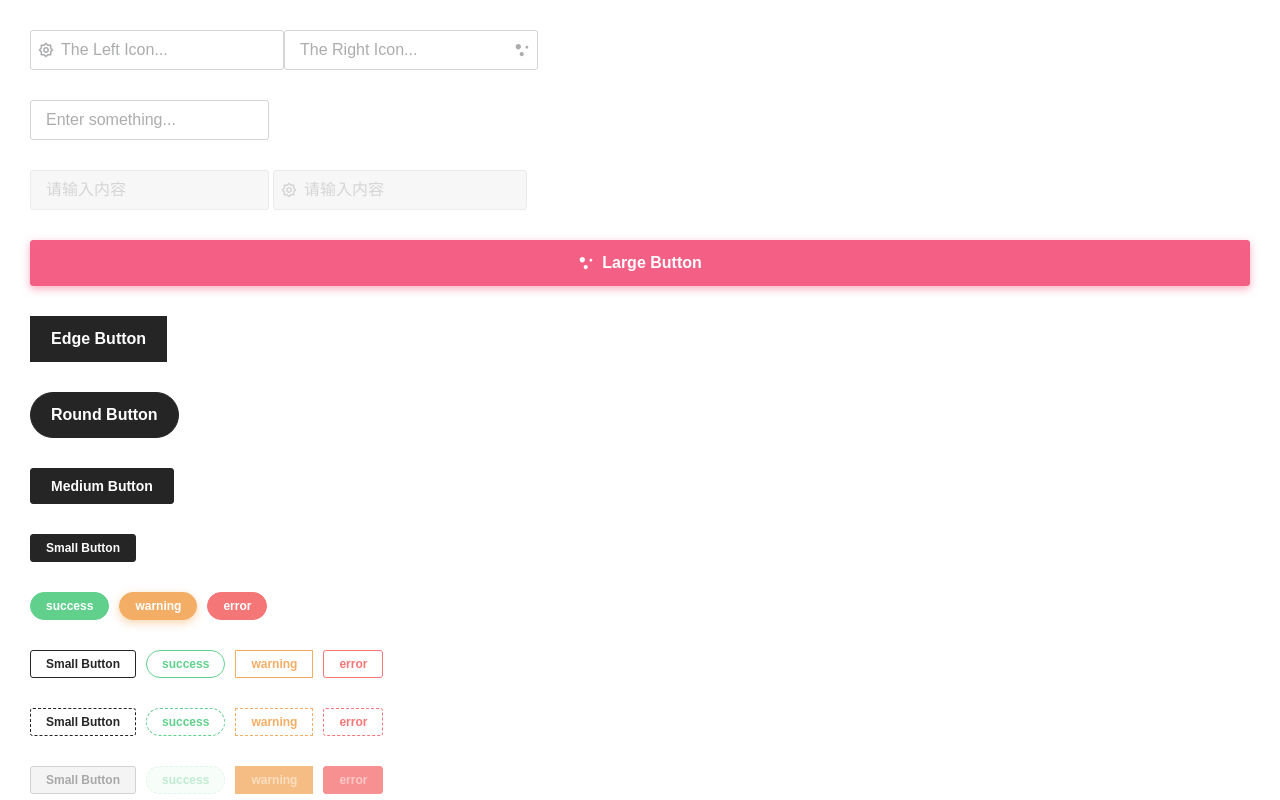
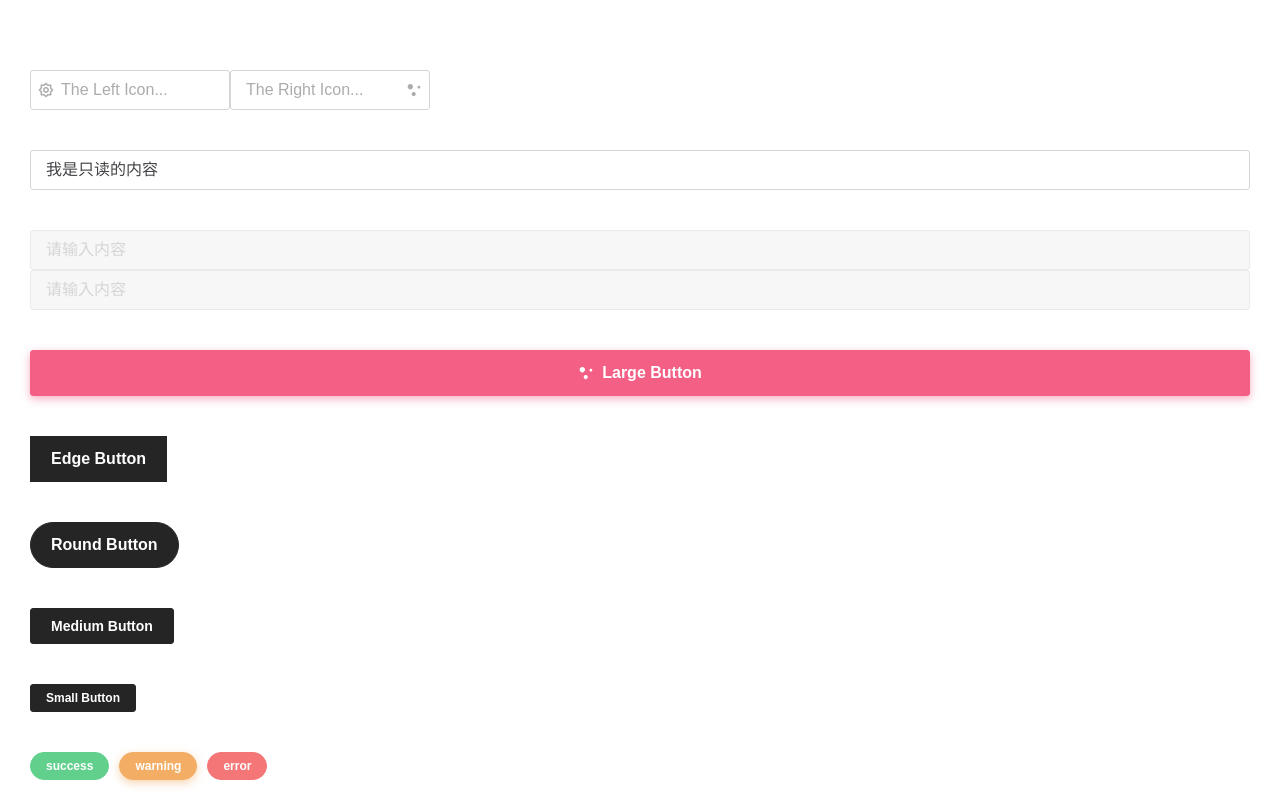
Before and after one commit to funny-man/uzi-vue, a Vue app: page / in a window 1280 px wide. Shown: the top 800 px of the page. Built offline with nearby package versions, Linux system fonts and the light colour scheme.

Commit message:
input.vue基本样式

```diff
--- a/src/App.vue
+++ b/src/App.vue
@@ -1,9 +1,14 @@
 <template>
   <div id="app">
-    <z-input leftIcon="settings" placeholder="The Left Icon..."></z-input>
-    <z-input rightIcon="loading" placeholder="The Right Icon..."></z-input>
     <div class="gap"/>
-    <z-input placeholder="Enter something..."></z-input>
+    <z-input prefix="settings"
+             style="width:200px;display:inline-block"
+             placeholder="The Left Icon..."></z-input>
+    <z-input suffix="loading"
+             style="width:200px;display:inline-block"
+             placeholder="The Right Icon..."></z-input>
+    <div class="gap"/>
+    <z-input readonly value="我是只读的内容"  placeholder="Enter something..."></z-input>
     <div class="gap"/>
     <z-input disabled></z-input> <z-input disabled leftIcon="settings"></z-input>
     <div class="gap"/>
@@ -120,7 +125,7 @@ export default {
   background-color: #fff;
 }
 .gap {
-  height: 30px;
+  height: 40px;
   transition: all .7s;
 }
 .my-icon {
--- a/src/components/input/input.vue
+++ b/src/components/input/input.vue
@@ -2,11 +2,18 @@
   <div class="input-wrapper"
        :class="{
         'is-disabled': disabled,
-        'is-left': leftIcon,
-        'is-right': rightIcon
+        'is-readonly': readonly,
+        'is-prefix': prefix,
+        'is-suffix': suffix
        }">
-    <input class="input" :type="type" :placeholder="placeholder" :disabled="disabled" />
-    <z-icon class="z-icon" v-show="leftIcon||rightIcon" :icon="leftIcon||rightIcon"></z-icon>
+    <input class="input"
+           :type="type"
+           :placeholder="placeholder"
+           :value="value"
+           :disabled="disabled"
+           :readonly="readonly"
+    />
+    <z-icon class="z-icon" v-show="prefix||suffix" :icon="prefix||suffix"></z-icon>
   </div>
 </template>
 
@@ -32,11 +39,20 @@ export default {
       type: Boolean,
       default: false
     },
-    leftIcon: {
+    // 只读
+    readonly: {
+      type: Boolean,
+      default: false
+    },
+    prefix: {
       type: String,
       default: null
     },
-    rightIcon: {
+    suffix: {
+      type: String,
+      default: null
+    },
+    value: {
       type: String,
       default: null
     }
@@ -51,13 +67,15 @@ export default {
 
   .input-wrapper {
     font-size: 16px;
-    display: inline-block;
+    display: block;
     position: relative;
     .z-icon {
       color: $fontColor-primary-6;
     }
     .input {
       line-height: 1.5;
+      width: 100%;
+      box-sizing: border-box;
       padding: 7px 15px;
       border: 1px solid $color-gray-light-8;
       color: $fontColor-primary-1;
@@ -82,11 +100,29 @@ export default {
       }
     }
   }
-  .is-left {
+  .is-prefix {
     @include input-icon(left);
   }
-  .is-right {
+  .is-suffix {
     @include input-icon(right);
+  }
+  .is-readonly {
+    >.input {
+      &:hover {
+        border-color: $color-gray-light-8;
+        &+.z-icon {
+          color: $fontColor-primary-6;
+        }
+      }
+      &:focus {
+        outline: none;
+        border-color: $color-gray-light-8;
+        animation: none;
+        &+.z-icon {
+          color: $fontColor-primary-6;
+        }
+      }
+    }
   }
   .is-disabled {
     >.input {
```
